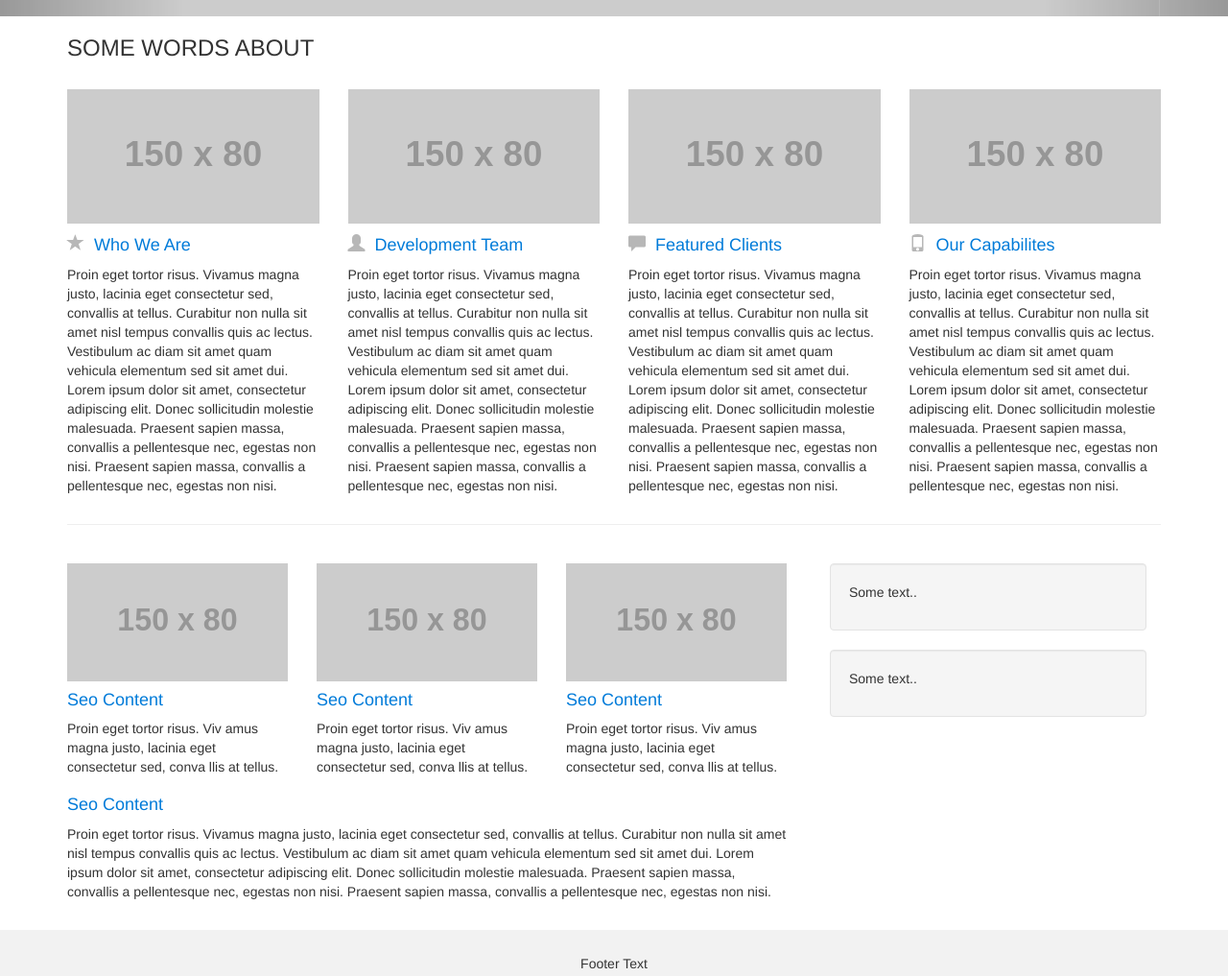
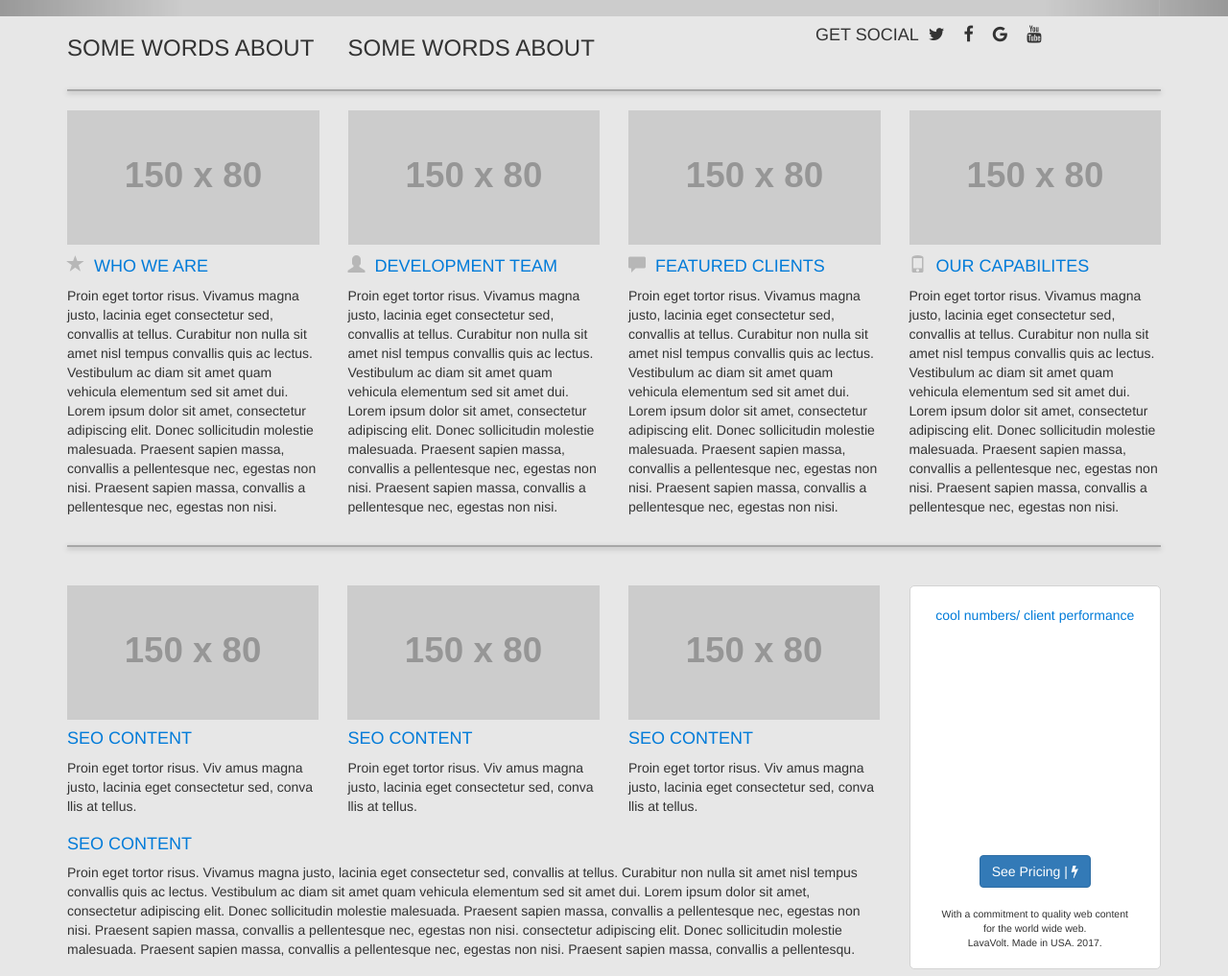
Before and after one commit to KnigtsOfRoundTable/theDragon, a plain HTML site: page index.html in a window 1280 px wide. Shown: the part 462-1479 px from the top of the page at 96% size. Drawn offline with nearby package versions, Linux system fonts and the light colour scheme; placeholder pictures from the web are drawn by us.

Commit message:
Added header bar to kyle section

```diff
--- a/index.html
+++ b/index.html
@@ -9,10 +9,20 @@
   <script src="https://ajax.googleapis.com/ajax/libs/jquery/3.2.1/jquery.min.js"></script>
   <script src="https://maxcdn.bootstrapcdn.com/bootstrap/3.3.7/js/bootstrap.min.js"></script>
   <style>
+    body {
+      background-color: #e7e7e7;
+    }
     /* Remove the navbar's default margin-bottom and rounded borders */
     .navbar {
       margin-bottom: 0;
       border-radius: 0;
+    }
+    .smallText {
+      font-size: .75em;
+    }
+    hr {
+      border: solid #a7a7a7 1px;
+      box-shadow: 0px 2px 5px #a7a7a7;
     }
     .blueText {
       color:#007bd9;
@@ -26,6 +36,23 @@
     span.greyText {
       margin-right:10px;
     }
+    #kyleSection .pricingBox {
+      min-height: 400px;
+      background-color:#fff;
+      border: solid lightgrey 1px;
+      border-radius:5px;
+    }
+    #kyleSection .pricingBoxWhiteSpace{
+      height: 230px;
+    }
+    #kyleSection h4 {
+      text-transform: uppercase;
+    }
+    #kyleSection .socialBar {
+      padding: 0 10px;
+    }
+
+
 
     /* Add a gray background color and some padding to the footer */
     footer {
@@ -111,13 +138,23 @@
 </div>
 
 
-<!--KYLE'S Section of Grid and Columns-->
+<!--===============================================================
+===============KYLE'S Section of Grid and Columns==================
+==================================================================-->
+<section id="kyleSection">
 <div class="container">
   <div class="row">
-    <div class="col-sm-12">
-      <h3>SOME WORDS ABOUT</h3><br>
+    <div class="col-sm-3">
+      <h3>SOME WORDS ABOUT</h3>
+    </div>
+    <div class="col-sm-5">
+      <h3>SOME WORDS ABOUT</h3>
+    </div>
+    <div class="col-sm-4">
+      <h4>get social<span class="fa fa-twitter socialBar"></span><span class="fa fa-facebook socialBar"></span><span class="fa fa-google socialBar"></span><span class="fa fa-youtube socialBar"></span></h4>
     </div>
   </div>
+  <hr>
   <div class="row">
     <div class="col-sm-12 col-md-3">
       <img src="https://placehold.it/150x80?text=IMAGE" class="img-responsive" style="width:100%" alt="Image">
@@ -144,7 +181,7 @@
   <hr><br>
 
   <div class="row">
-    <div class="col-sm-12 col-md-8">
+    <div class="col-sm-12 col-md-9">
       <div class="row">
         <div class="col-sm-12 col-md-4">
           <img src="https://placehold.it/150x80?text=IMAGE" class="img-responsive" style="width:100%" alt="Image">
@@ -165,23 +202,25 @@
       <div class="row">
           <div class="col-sm-12 col-md-12">
               <h4 class="blueText">Seo Content</h4>
-              <p>Proin eget tortor risus. Vivamus magna justo, lacinia eget consectetur sed, convallis at tellus. Curabitur non nulla sit amet nisl tempus convallis quis ac lectus. Vestibulum ac diam sit amet quam vehicula elementum sed sit amet dui. Lorem ipsum dolor sit amet, consectetur adipiscing elit. Donec sollicitudin molestie malesuada. Praesent sapien massa, convallis a pellentesque nec, egestas non nisi. Praesent sapien massa, convallis a pellentesque nec, egestas non nisi.</p>
+              <p>Proin eget tortor risus. Vivamus magna justo, lacinia eget consectetur sed, convallis at tellus. Curabitur non nulla sit amet nisl tempus convallis quis ac lectus. Vestibulum ac diam sit amet quam vehicula elementum sed sit amet dui. Lorem ipsum dolor sit amet, consectetur adipiscing elit. Donec sollicitudin molestie malesuada. Praesent sapien massa, convallis a pellentesque nec, egestas non nisi. Praesent sapien massa, convallis a pellentesque nec, egestas non nisi. consectetur adipiscing elit. Donec sollicitudin molestie malesuada. Praesent sapien massa, convallis a pellentesque nec, egestas non nisi. Praesent sapien massa, convallis a pellentesqu.</p>
           </div>
       </div>
     </div>
-    <div class="col-sm-12 col-md-4">
-      <div class="col-sm-12 col-md-12">
-        <div class="well">
-        <p>Some text..</p>
-        </div>
-        <div class="well">
-        <p>Some text..</p>
-        </div>
+
+    <div class="col-sm-12 col-md-3 text-center">
+      <div class="col-sm-12 col-md-12 pricingBox">
+        <br>
+        <p class="blueText">cool numbers/ client performance</p>
+        <div class="pricingBoxWhiteSpace"></div>
+        <button type="button" class="btn btn-primary">See Pricing | <span class="fa fa-bolt"></span></button>
+        <br><br>
+        <p class="smallText">With a commitment to quality web content<br> for the world wide web.<br> LavaVolt. Made in USA. 2017.</p>
       </div>
     </div>
   </div>
 </div><br>
-<!--END OF KYLE'S SECTION-->
+</section>
+<!--============================END OF KYLE'S SECTION====================================-->
 
 
 <footer class="container-fluid text-center">
```
